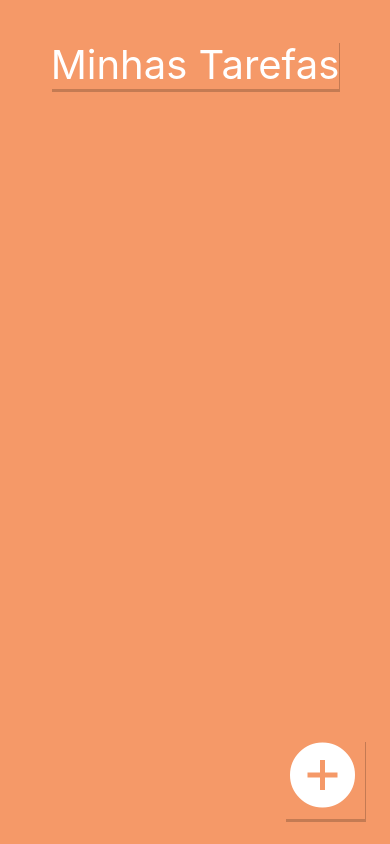
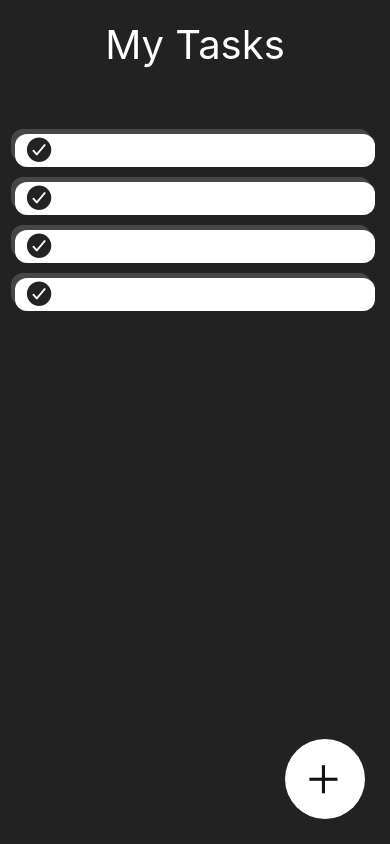
Before and after one commit to gerssivaldosantos/my-tasks-react-native, a React Native app: screen / in a window 390 px wide. Built offline with nearby package versions, Linux system fonts and the light colour scheme.

Commit message:
Bug Lucas

```diff
--- a/src/components/taskList.js
+++ b/src/components/taskList.js
@@ -3,10 +3,15 @@ import { View, TouchableOpacity, Touchable } from "react-native";
 import styles from "../style/index";
 import { Ionicons } from "@expo/vector-icons";
 
-export default function TaskList(props) {
+export default function TaskList() {
   return (
-    <View style={styles.taskList}>
-      <TouchableOpacity></TouchableOpacity>
+    <View style={styles.task}>
+      <TouchableOpacity>
+        <Ionicons name="md-checkmark-circle" size={30} color="#222222" />
+      </TouchableOpacity>
+     <View>
+
+       </View>
     </View>
   );
 }
--- a/src/pages/home.js
+++ b/src/pages/home.js
@@ -21,22 +21,23 @@ export default function App() {
     {key:3, task: 'Comprar pão'},
     {key:4, task: 'Comprar pão'}
   ]);
+  const [backgroud,setBackgroud] = useState('black')
   return (
     <SafeAreaView style={styles.container}>
       <StatusBar backgroundColor="#F59968" barStyle="light-content" />
       <View>
-        <Text style={styles.title}>Minhas Tarefas</Text>
+        <Text style={styles.title}>My Tasks</Text>
         <FlatList
-
+        style={styles.flatList}
         showsHorizontalScrollIndicator={false}
         data={task}
         keyExtractor={(item) => String(item.key)}
-        renderItem={({item})=> <TaskList data={item}/> } //desativate the scroll horizontal
+        renderItem={({item})=> <TaskList data={item}New Text/> } //desativate the scroll horizontal
         />
       </View>
 
       <TouchableOpacity style={styles.buttonAdd}>
-        <Ionicons name="add-circle-sharp" color={"white"} size={80} />
+        <Ionicons style={styles.icon} name="add" color={"#121212"} size={50} />
       </TouchableOpacity>
     </SafeAreaView>
   );
--- a/src/style/index.js
+++ b/src/style/index.js
@@ -3,47 +3,57 @@ import {StyleSheet} from 'react-native'
 const styles = StyleSheet.create({
     container: {
       flex: 1,
-      backgroundColor: '#F59968',
+      backgroundColor: '#222222',
 
     },
     title:{
         color:'white',
         fontSize:40,
         alignSelf:'center',
-        top:40,
+        marginTop:20,
         elevation:2,
         shadowColor:'#000',
-        shadowOpacity: 0.2,
-        shadowOffset:{
-          width:1,
-          height:3,
-        }
+
     },
     buttonAdd:{
+      textAlign: 'center',
+        alignContent:'center',
+        alignItems:'center',
+        justifyContent:'center',
+        borderRadius:50,
+        backgroundColor:'white',
         position: 'absolute',
         width:80,
         height:80,
         right:25,
         bottom:25,
-        alignItems:'center',
-        justifyContent:'flex-end',
         elevation:2,
         zIndex:9, //sobrepor demais itens
-        shadowColor:'#000',
-        shadowOpacity: 0.2,
-        shadowOffset:{
-          width:1,
-          height:3,
-        }
+
 
     },
-    taskListItem:{
+    flatList:{
+      top:50
+    },
+
+    task:{
+          flex:1,
+          flexDirection:'row',
+          backgroundColor:'white',
           fontSize:40,
-
-    },
-    taskList:{
-          backgroundColor:'white',
-          top:50
+          marginTop:15,
+          borderRadius:12,
+          marginHorizontal:15,
+          color:'#121212',
+          paddingLeft:10,
+          paddingRight:20,
+          elevation: 1.5,
+          shadowColor:'gray',
+          shadowOpacity:0.4,
+          shadowOffset:{
+            width:-4,
+            height:-5,
+          }
 
     }
   });
```
